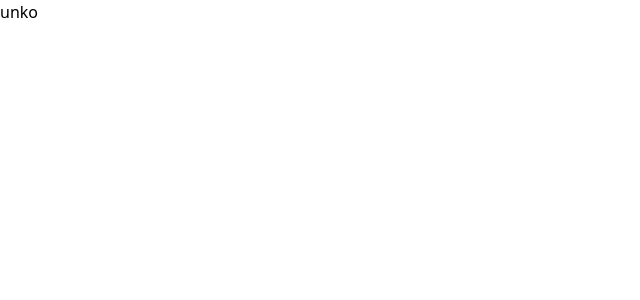
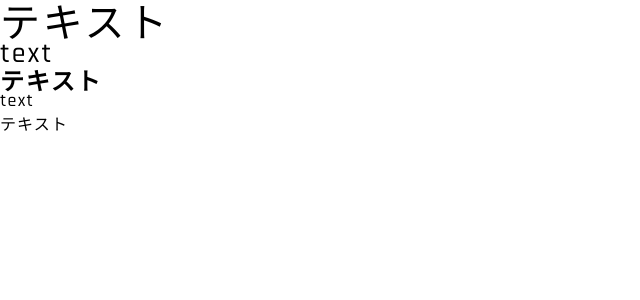
Before and after one commit to shooh25/cw_portfolio, a React (Vite) app: page / in a window 1280 px wide. Shown: the top 300 px of the page, without its empty margins (0-640 px from the left). Built offline with nearby package versions, Linux system fonts and the light colour scheme.

Commit message:
add: font-style

```diff
--- a/src/components/Footer.tsx
+++ b/src/components/Footer.tsx
@@ -2,7 +2,11 @@
 const Footer = () => {
   return (
     <div className="">
-      <h1>unko</h1>
+      <h1 className="text01">テキスト</h1>
+      <p className="text02">text</p>
+      <p className="text03">テキスト</p>
+      <p className="text04">text</p>
+      <p className="text05">テキスト</p>
     </div>
   )
 }
--- a/src/global.css
+++ b/src/global.css
@@ -1,3 +1,30 @@
+/* Google Fonts */
+@import url("https://fonts.googleapis.com/css2?family=Noto+Sans+JP:wght@100..900&display=swap");
+@import url("https://fonts.googleapis.com/css2?family=Rajdhani:wght@300;400;500;600;700&display=swap");
+
 @tailwind base;
 @tailwind components;
 @tailwind utilities;
+
+/* font-style */
+@layer base {
+  .text01 {
+    @apply font-notoSans text-[40px] leading-none tracking-[.07em];
+  }
+
+  .text02 {
+    @apply font-rajdhani text-[28px] leading-none tracking-[.07em] font-medium;
+  }
+
+  .text03 {
+    @apply font-notoSans text-[24px] leading-none tracking-[.07em] font-bold;
+  }
+
+  .text04 {
+    @apply font-rajdhani text-[18px] leading-none tracking-[.07em] font-medium;
+  }
+
+  .text05 {
+    @apply font-notoSans text-[16px] leading-[1.7rem] tracking-[.07em] ;
+  }
+}
--- a/tailwind.config.js
+++ b/tailwind.config.js
@@ -1,10 +1,13 @@
 /** @type {import('tailwindcss').Config} */
 export default {
-  content: [
-    "./src/**/*.{js,ts,jsx,tsx}",
-  ],
+  content: ["./src/**/*.{js,ts,jsx,tsx}"],
   theme: {
-    extend: {},
+    extend: {
+      fontFamily: {
+        notoSans: ["Noto Sans JP", "sans-serif"],
+        rajdhani: ["Rajdhani", "sans-serif"],
+      },
+    },
   },
   plugins: [],
-}
+};
```
